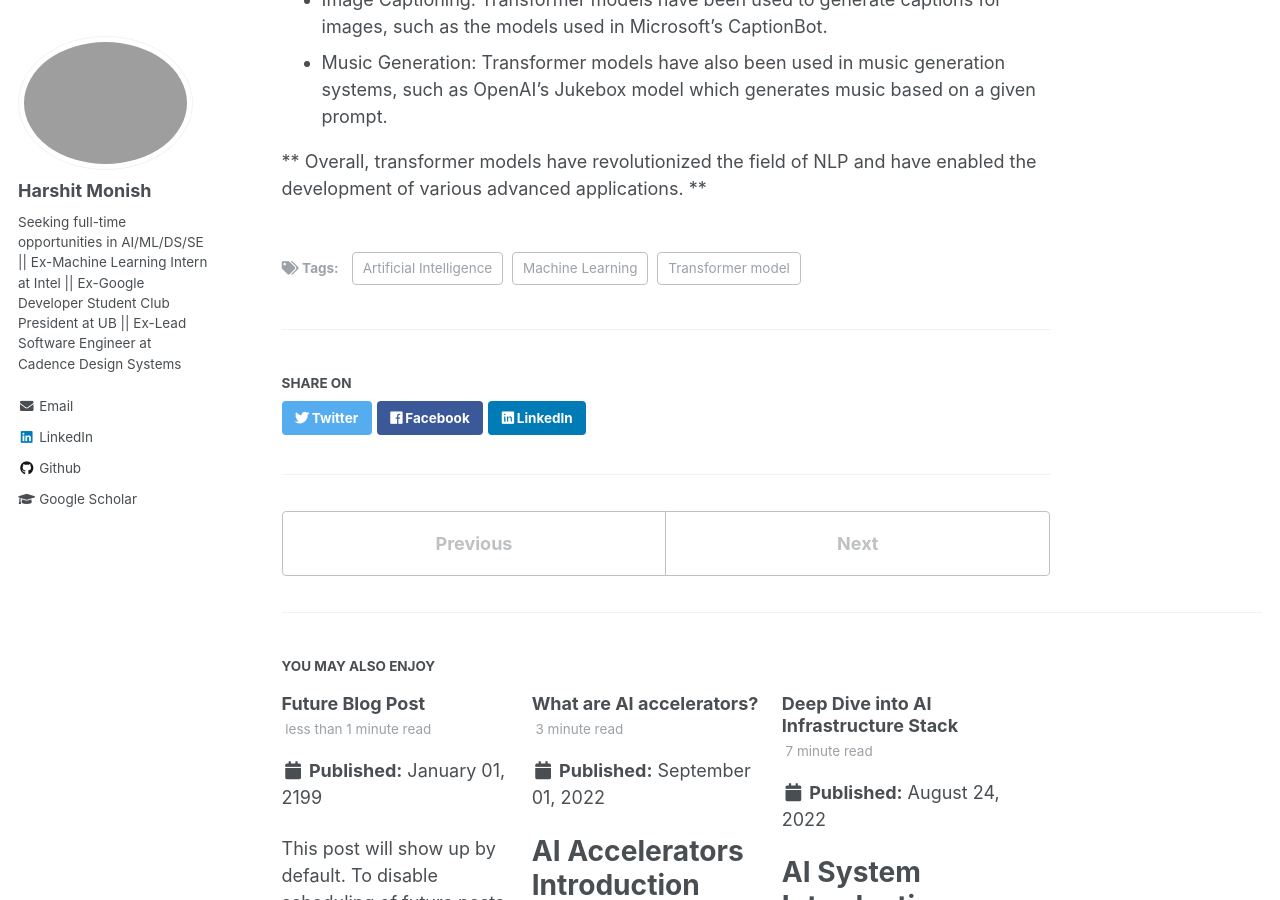
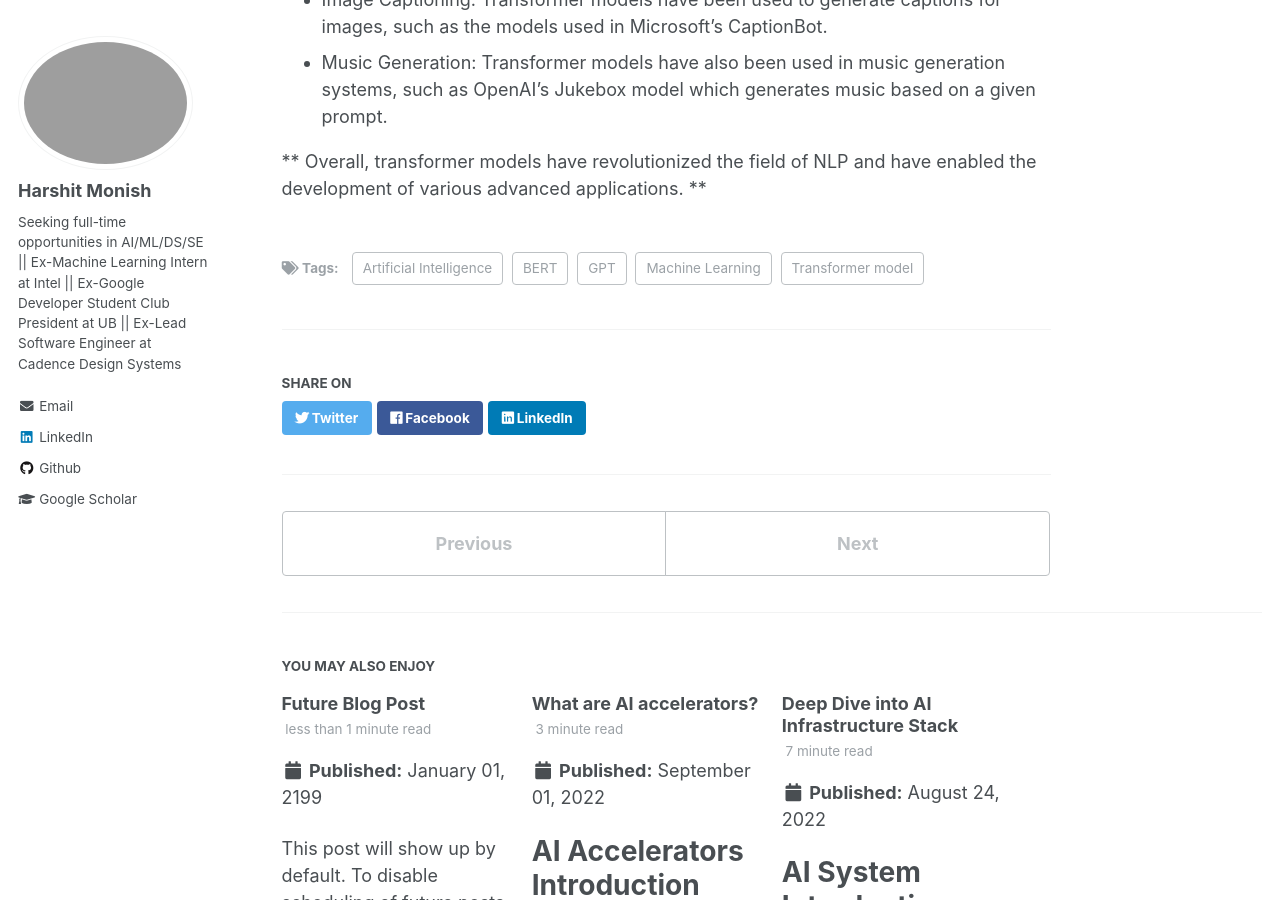
Before and after one commit to harshitmonish/harshitmonish.github.io, a Jekyll site: the page built from _posts/2022-10-01-blog-post-3.md, in a window 1280 px wide and 900 px high, scrolled down 8627 px. Built offline with Jekyll 4.4.1, drawn with Linux system fonts in a browser that asks for light colours; formulas are drawn with MathJax 3.

Commit message:
adding content

```diff
--- a/_posts/2022-10-01-blog-post-3.md
+++ b/_posts/2022-10-01-blog-post-3.md
@@ -6,6 +6,8 @@ tags:
   - Artificial Intelligence
   - Machine Learning
   - Transformer model
+  - BERT
+  - GPT
 ---
 Transformer Model Introduction
 ===
```
